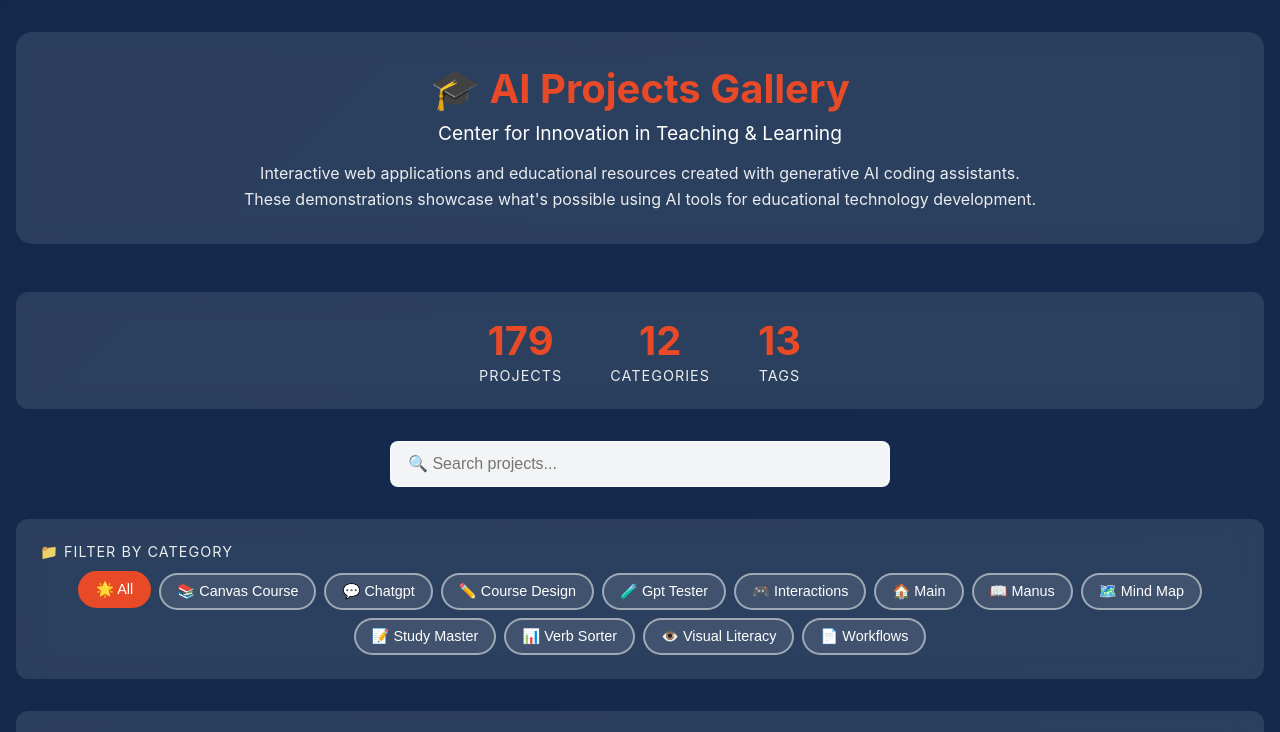
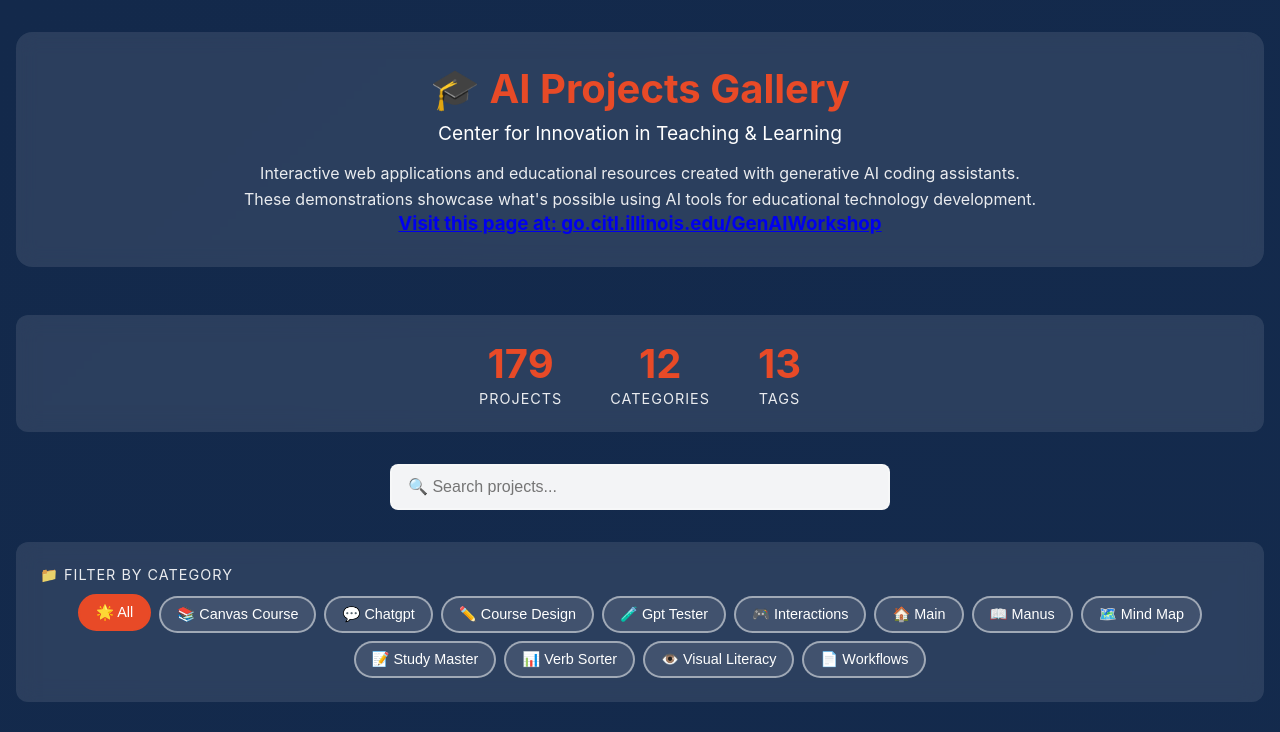
Before and after one commit to JimWentworth/demos, a plain HTML site: page index.html in a window 1280 px wide. Shown: the top 732 px of the page. Drawn offline with Linux system fonts and the light colour scheme.

Commit message:
Update index.html

```diff
--- a/index.html
+++ b/index.html
@@ -357,6 +357,7 @@
                 Interactive web applications and educational resources created with generative AI coding assistants.
                 These demonstrations showcase what's possible using AI tools for educational technology development.
             </p>
+            <h3><a href="https://go.citl.illinois.edu/GenAIWorkshop">Visit this page at: go.citl.illinois.edu/GenAIWorkshop</a></h3>
         </header>
 
         <div class="stats">
```
